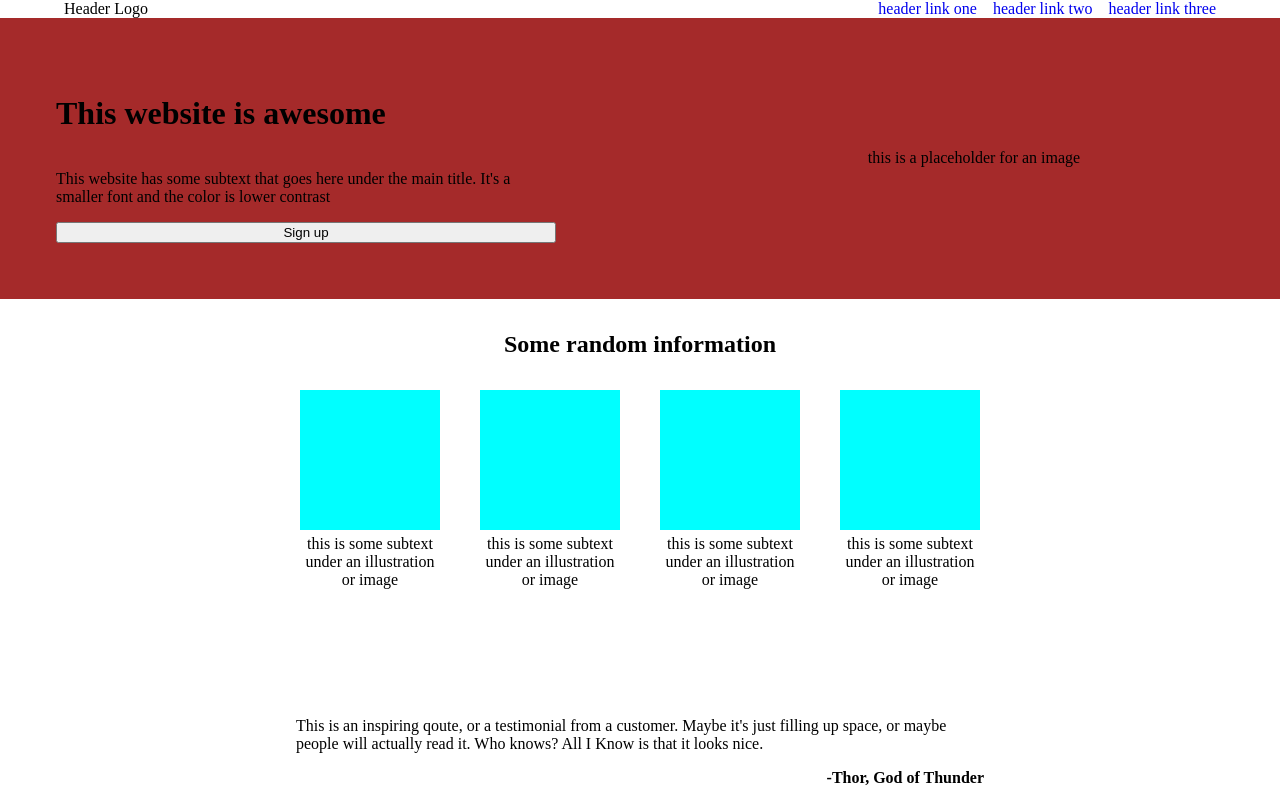
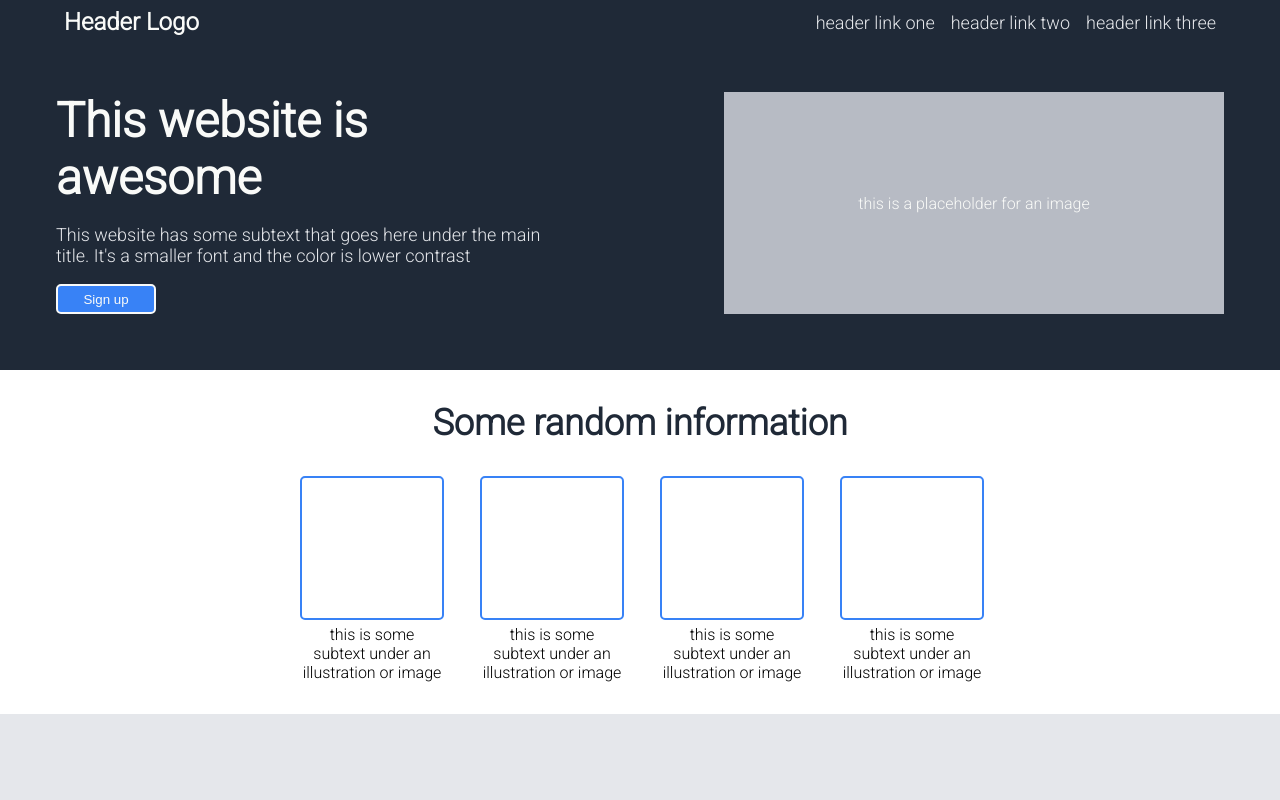
Before and after one commit to Vanderbylt/landing-page, a plain HTML site: page index.html in a window 1280 px wide. Shown: the top 800 px of the page. Drawn offline with Linux system fonts and the light colour scheme.

Commit message:
Complete full styles of landing-page

```diff
--- a/index.html
+++ b/index.html
@@ -6,12 +6,15 @@
     <meta name="viewport" content="width=device-width, initial-scale=1.0">
     <title>Landing Page</title>
     <link rel="stylesheet" href="styles.css">
+    <style>
+        @import url('https://fonts.googleapis.com/css2?family=Roboto:wght@300&display=swap');
+    </style>
 </head>
 <body>
     <div class="header">
-
+       <strong>
             Header Logo
-
+       </strong>
         <ul>
             <li><a href="#">header link one</a></li>
             <li><a href="#">header link two</a></li>
@@ -20,7 +23,7 @@
     </div>
     <div class="hero">
         <div class="para">
-            <h1>This website is awesome</h1>
+            <div class="main-text">This website is awesome</div>
             <p>This website has some subtext that goes here under the main title. It's a smaller font and the color is lower contrast</p>
             <button>
                 Sign up
--- a/styles.css
+++ b/styles.css
@@ -1,7 +1,7 @@
 body {
     display: flex;
     flex-direction: column;
-    font-family: 'Roboto' sans-serif;
+    font-family: Roboto;
     margin: 0px;
 }
 
@@ -9,9 +9,16 @@ body {
     display: flex;
     justify-content: space-between;
     align-items: center;
-    padding: 0 64px 0 64px;
+    padding: 8px 64px 0 64px;
+    background-color: #1f2937;
+    color: white;
+
 }
 
+.header strong {
+    font-size: 24px;
+    color:#f9faf8;
+}
 ul {
     margin: 0px;
     padding: 0px;
@@ -22,6 +29,7 @@ ul {
 
 a {
     text-decoration: none;
+
 }
 
 .hero {
@@ -29,7 +37,7 @@ a {
     padding: 56px;
     justify-content: space-between;
     gap: 20px;
-    background-color: brown;
+    background-color: #1f2937;
 }
 
 .para {
@@ -39,18 +47,52 @@ a {
     height: auto;
 }
 
+.main-text {
+    font-size: 48px;
+    font-weight: 900;
+    color: #f9faf8;
+
+}
+
+.para p, a {
+    color: #e5e7eb;
+    font-size: 18px;
+}
+
+button {
+    width: 100px;
+    height: 30px;
+    display: block;
+    color: #f9faf8;
+    justify-content: center;
+    align-items: center;
+    display: flex;
+}
+
+button, .under {
+    background-color: #3882f6;
+    border-color: #f9faf8;
+    padding: 2px;
+    border-radius: 5px;
+    border-style: solid;
+}
 .img-plc {
     width: 500px;
     height: auto;
     display: flex;
     justify-content: center;
     align-items: center;
+    background-color: #b7bbc4;
+    color: #f9faf8;
 }
 
 h2 {
     display: flex;
     justify-content: center;
     margin: 32px;
+    font-size: 36px;
+    font-weight: 900;
+    color: #1f2937;
 }
 .side {
     display: flex;
@@ -72,8 +114,8 @@ h2 {
 .img-hld {
     width: 140px;
     height: 140px;
-    background-color: aqua;
-
+    border: 2px solid #3882f6;
+    border-radius:  5px ;
 }
 
 .p {
@@ -85,10 +127,18 @@ figure {
     flex-flow: column wrap;
     padding: 64px 256px;
     align-items: center;
+    background-color: #e5e7eb;
+    margin: 0;
 }
 
+figure p {
+    font-style: italic;
+    font-size: 36px;
+    color: #1f2937;
+}
 figcaption {
     align-self: flex-end;
+    font-size: 36px;
 }
 
 .under {
@@ -96,7 +146,6 @@ figcaption {
     display: flex;
     align-items: center;
     justify-content: space-around;
-    background-color: aquamarine;
     padding: 32px;
 }
 
@@ -105,6 +154,7 @@ figcaption {
     flex-direction: column;
     justify-content: center;
     gap:5px;
+    color: #f9faf8;
 }
 
 strong {
@@ -116,5 +166,6 @@ strong {
     flex-direction: column;
     align-items: center;
     padding: 10px 0 10px 0;
-    background-color: blueviolet;
+    background-color: #1f2937;
+    color: #e5e7eb;
 }
```
